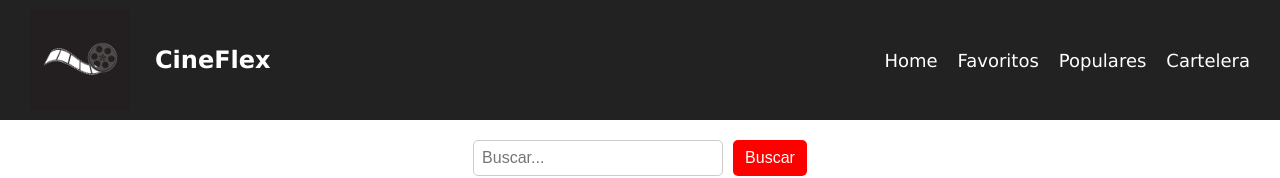
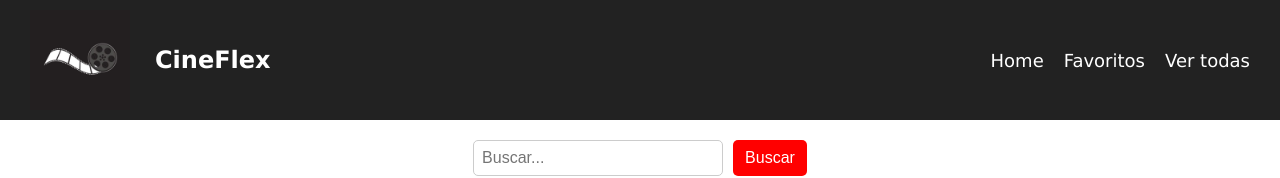
Before and after one commit to vickyyoffe/PI-YM, a React (Create React App) app in the folder proyecto/: page / in a window 1280 px wide. Shown: the top 178 px of the page. Built offline with nearby package versions, Linux system fonts and the light colour scheme; no server answers.

Commit message:
agregue y termine el punto del header y footer

```diff
--- a/proyecto/src/components/Header/Header.js
+++ b/proyecto/src/components/Header/Header.js
@@ -12,13 +12,9 @@ function Header (){
             name: "Favoritos",
             path: "/favoritos"
         }, {
-            name: "Populares",
-            path: "/todaspopulares"
+            name: "Ver todas",
+            path: "/vertodas"
         },
-        {
-            name: "Cartelera",
-            path: "/todascartelera"
-        }
      ]
 
     return(
```
